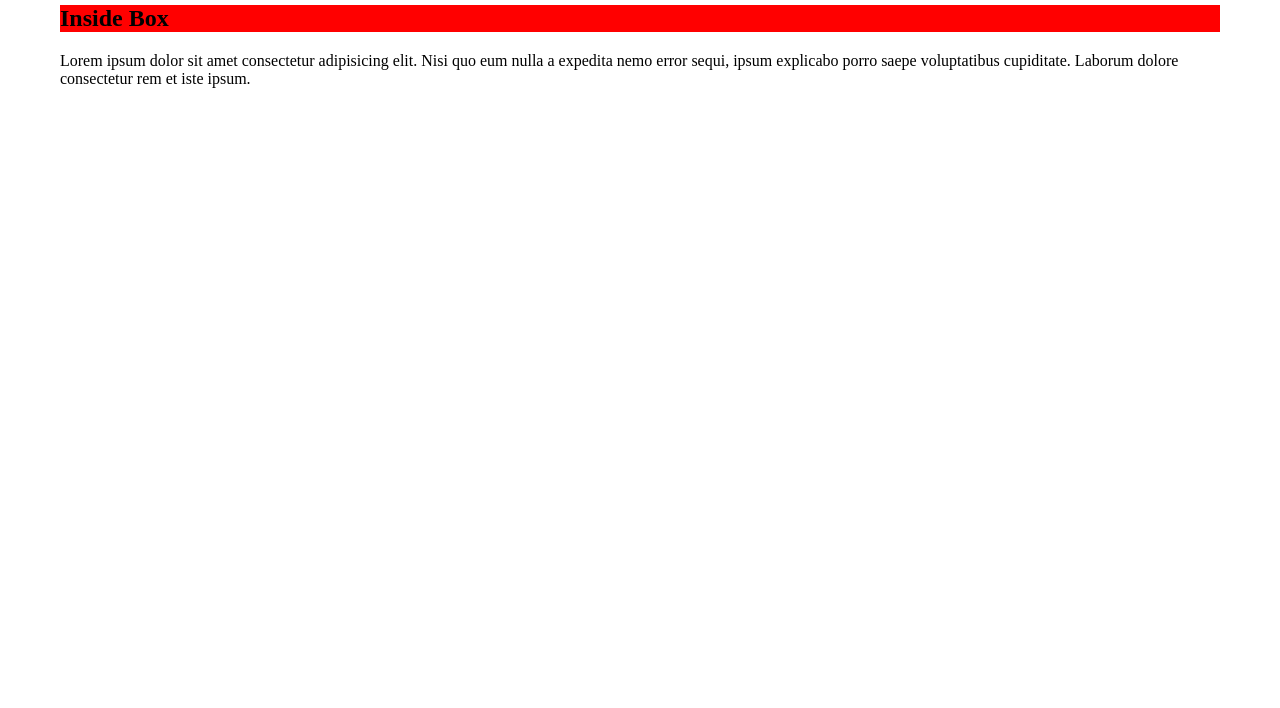
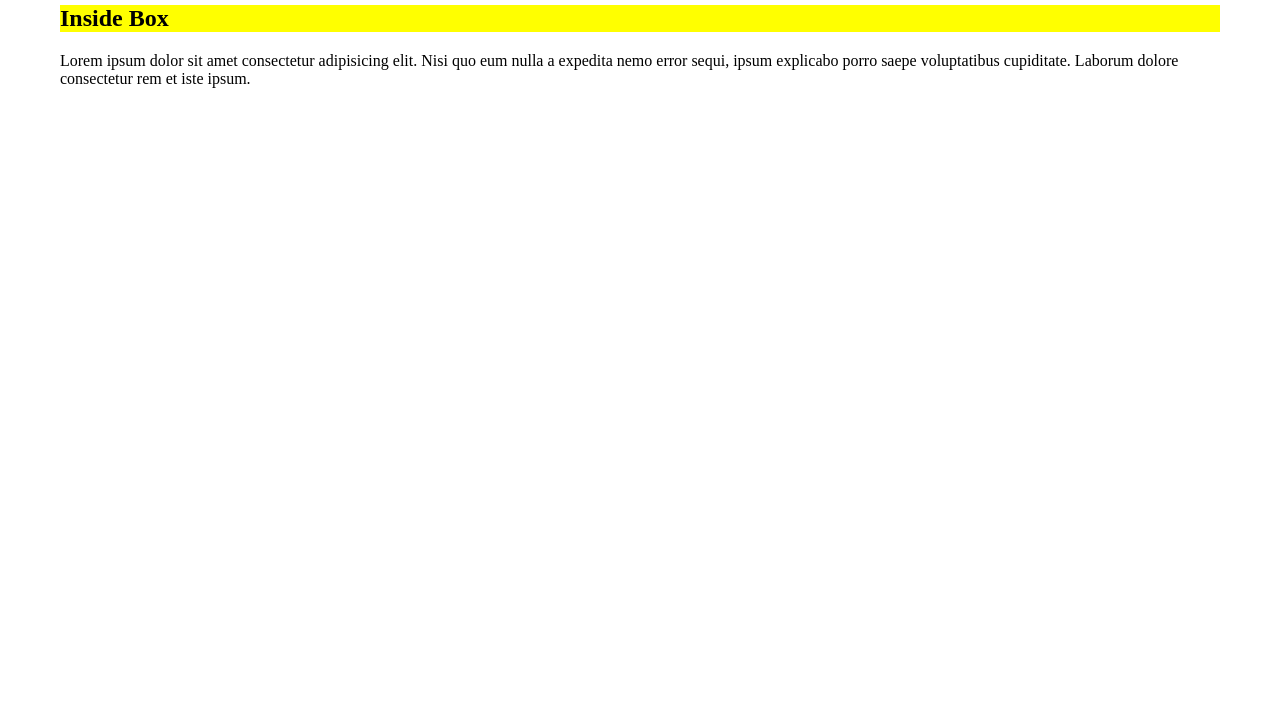
Before and after one commit to Taimoor-Kamran/Custom_Css, a plain HTML site: page Css_Variables/index.html in a window 1280 px wide. Shown: the part 92-800 px from the top of the page. Drawn offline with Linux system fonts and the light colour scheme.

Commit message:
added six commit

```diff
--- a/Css_Variables/style.css
+++ b/Css_Variables/style.css
@@ -14,7 +14,7 @@ h1{
 }
 
 .box{
-    --my-var: red;
+    --my-var: yellow;
     padding: 20px;
 }
 
@@ -22,3 +22,9 @@ h1{
      margin-bottom: 20px;
     background-color: var(--my-var);
 }
+
+@media screen and (min-width: 800px) {
+    .container{
+        --my-var: pink;
+    }
+}
```
